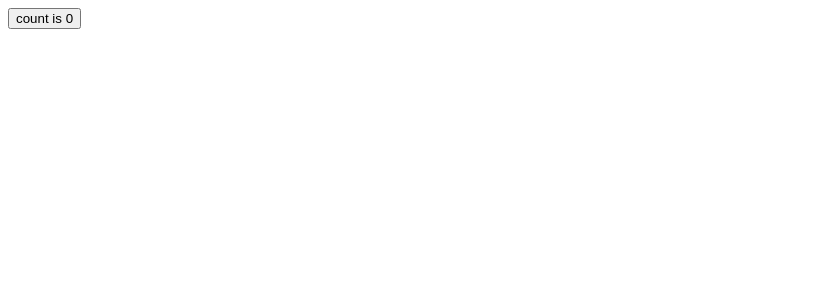
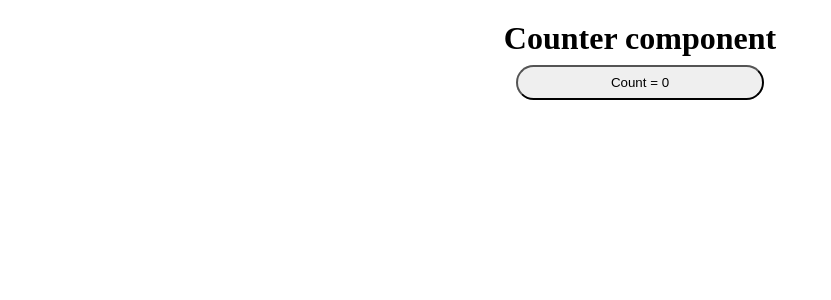
Before and after one commit to waleedbinalim/redux-toolkit-practice, a React (Vite) app: page / in a window 1280 px wide. Shown: the top 300 px of the page, without its empty margins (0-831 px from the left). Built offline with nearby package versions, Linux system fonts and the light colour scheme.

Commit message:
chore: minor styling change, used inline, might resort to css or tailwind later

```diff
--- a/src/components/counter.tsx
+++ b/src/components/counter.tsx
@@ -6,9 +6,27 @@ const CounterComp: React.FC = () => {
 
   return (
     <>
-      <button onClick={() => dispatch(increment(1))}>
-        count is {state.count}
-      </button>
+      <div
+        style={{
+          display: "flex",
+          flexDirection: "column",
+          alignItems: "center",
+          padding: "20px",
+        }}
+      >
+        <h1 style={{ marginBottom: "8px" }}>Counter component</h1>
+        <button
+          onClick={() => dispatch(increment(1))}
+          style={{
+            borderRadius: "20px",
+            width: "20%",
+            padding: "8px",
+            cursor: "pointer",
+          }}
+        >
+          Count = {state.count}
+        </button>
+      </div>
     </>
   );
 };
--- a/src/index.css
+++ b/src/index.css
@@ -0,0 +1,5 @@
+* {
+  margin: 0;
+  padding: 0;
+  box-sizing: border-box;
+}
```
